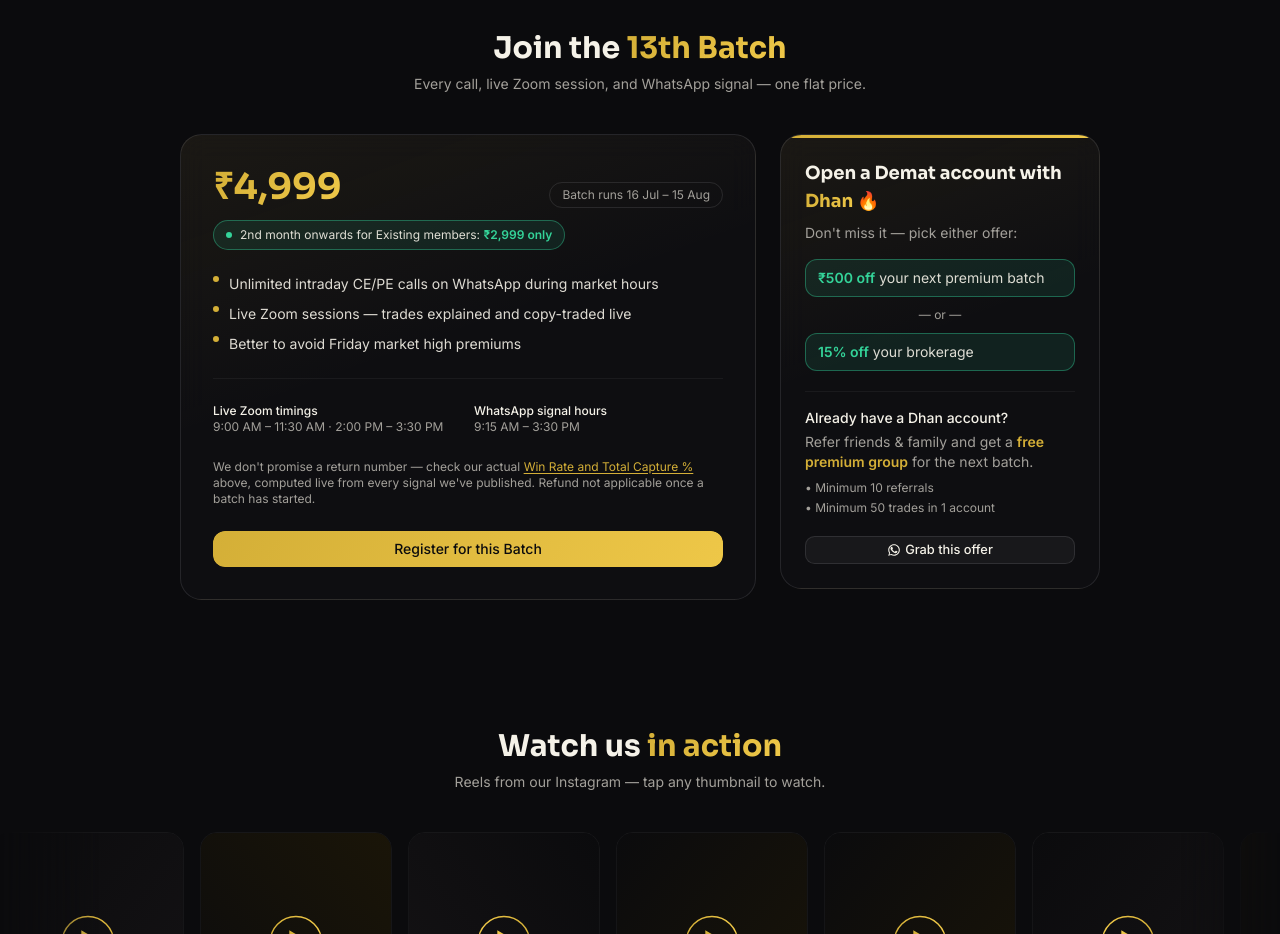
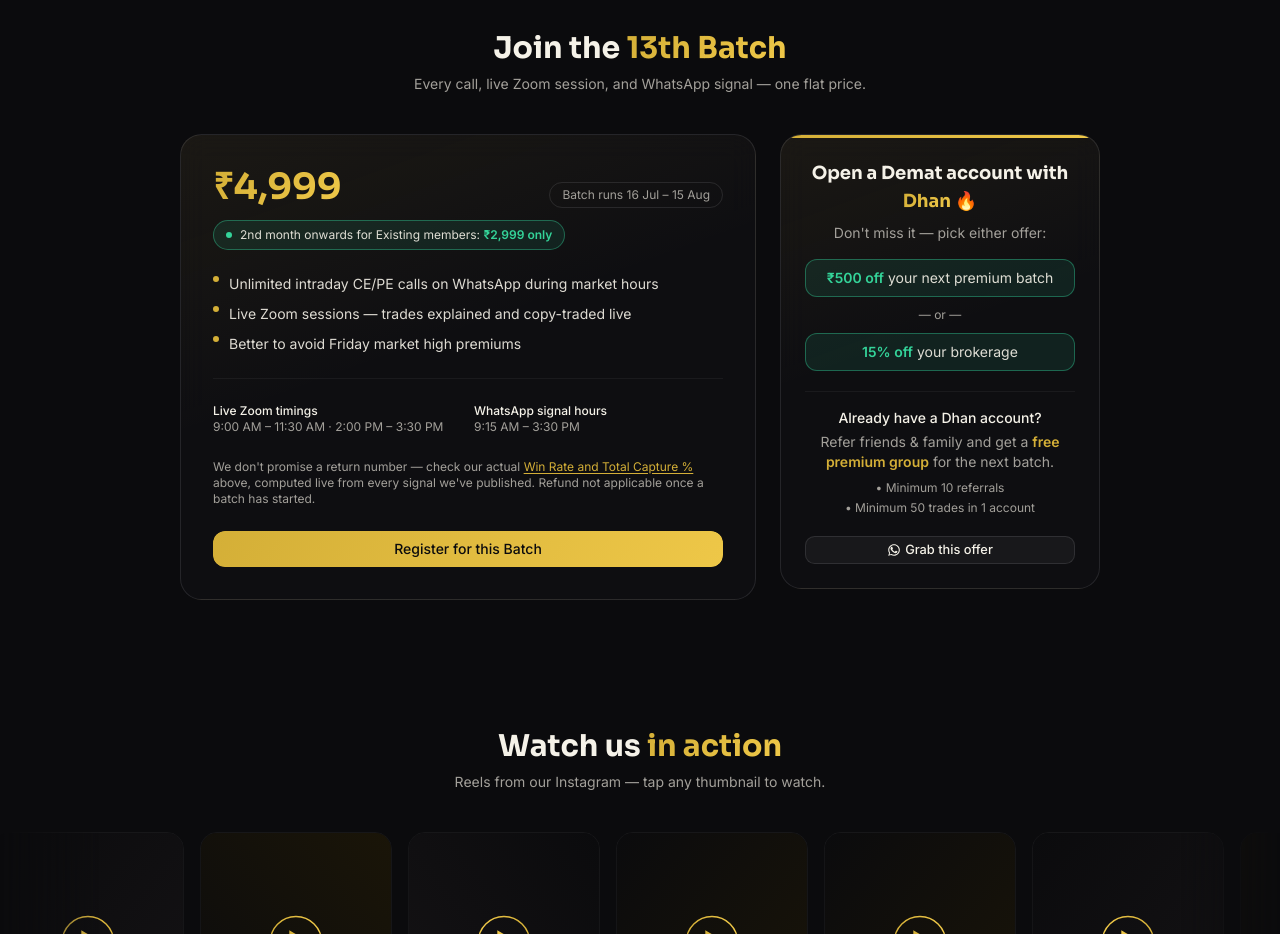
Before and after one commit to technojegan/Traders_Hub_Center, a Next.js app: page / in a window 1280 px wide. Shown: the part 1980-2914 px from the top of the page. Built offline with nearby package versions, Linux system fonts and the light colour scheme.

Commit message:
Center-align the Dhan offer card content

```diff
--- a/src/components/landing/pricing.tsx
+++ b/src/components/landing/pricing.tsx
@@ -13,7 +13,7 @@ function DhanOfferCard() {
       whileInView={{ opacity: 1, y: 0 }}
       viewport={{ once: true, margin: "-60px" }}
       transition={{ duration: 0.5, delay: 0.1 }}
-      className="thc-glass thc-glow relative overflow-hidden rounded-2xl border border-white/5 p-6 lg:max-w-xs"
+      className="thc-glass thc-glow relative overflow-hidden rounded-2xl border border-white/5 p-6 text-center lg:max-w-xs"
     >
       <span
         className="absolute inset-x-0 top-0 h-[3px]"
```
